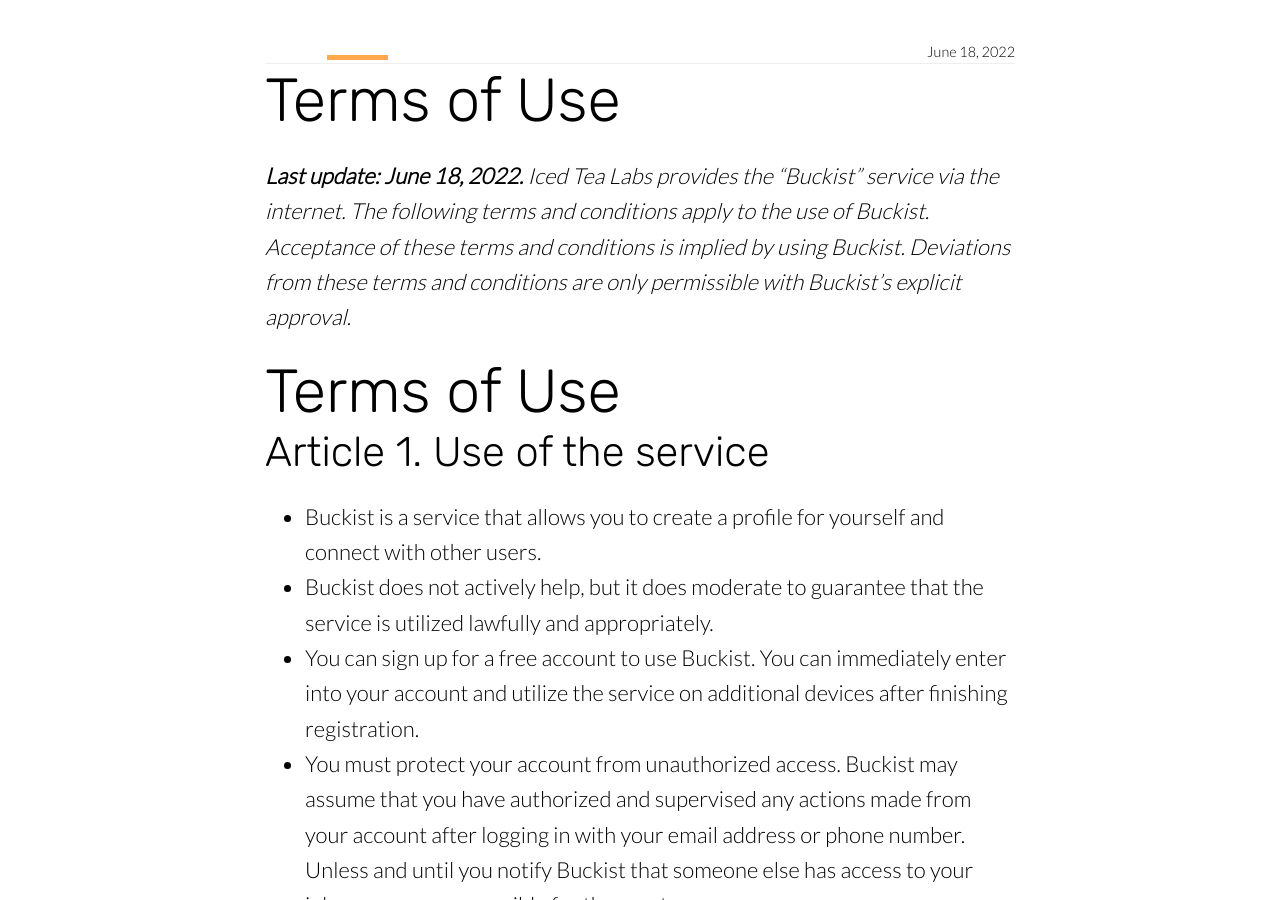
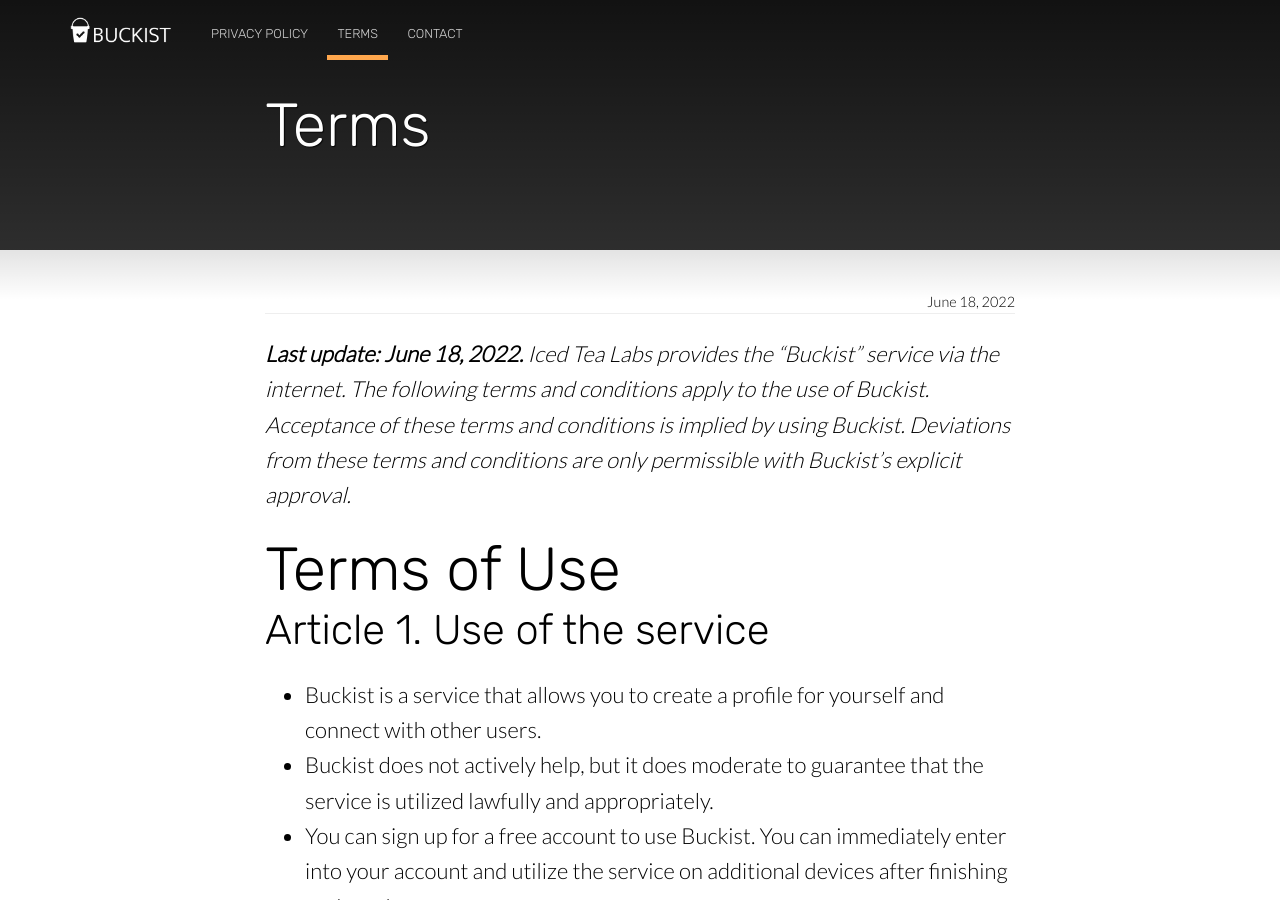
Before and after one commit to trinhlbk1991/buckist, a Jekyll site: the page built from _posts/2022-06-18-terms.md, in a window 1280 px wide and 900 px high. Built offline with Jekyll 4.4.1, drawn with Linux system fonts in a browser that asks for light colours; nearby versions of some CDN libraries.

Commit message:
Update layout

```diff
--- a/_layouts/page.html
+++ b/_layouts/page.html
@@ -2,4 +2,15 @@
 layout: default
 ---
 
+<section class="hero" style="height: 250px;min-height: 250px" style="background-image: url({% include relative-src.html src=page.image %})">
+	<div class="inner-hero text-container">
+		<div class="hero-text-container">
+			<h1>{{ page.title }}</h1>
+			{% if page.description.size > 0 %}
+			<p class="subtext">{{ page.description }}</p>
+			{% endif %}
+		</div>
+	</div>
+</section>
+
 {{ content }}
--- a/_posts/2022-06-18-terms.md
+++ b/_posts/2022-06-18-terms.md
@@ -1,5 +1,3 @@
-# Terms of Use
-
 _**Last update: June 18, 2022.** Iced Tea Labs provides the "Buckist" service via the internet. The following terms and conditions apply to the use of Buckist. Acceptance of these terms and conditions is implied by using Buckist. Deviations from these terms and conditions are only permissible with Buckist's explicit approval._
 
 # Terms of Use
```
Also changed, not shown: _posts/2022-06-18-privacy-policy.md (+0 -2 lines).
